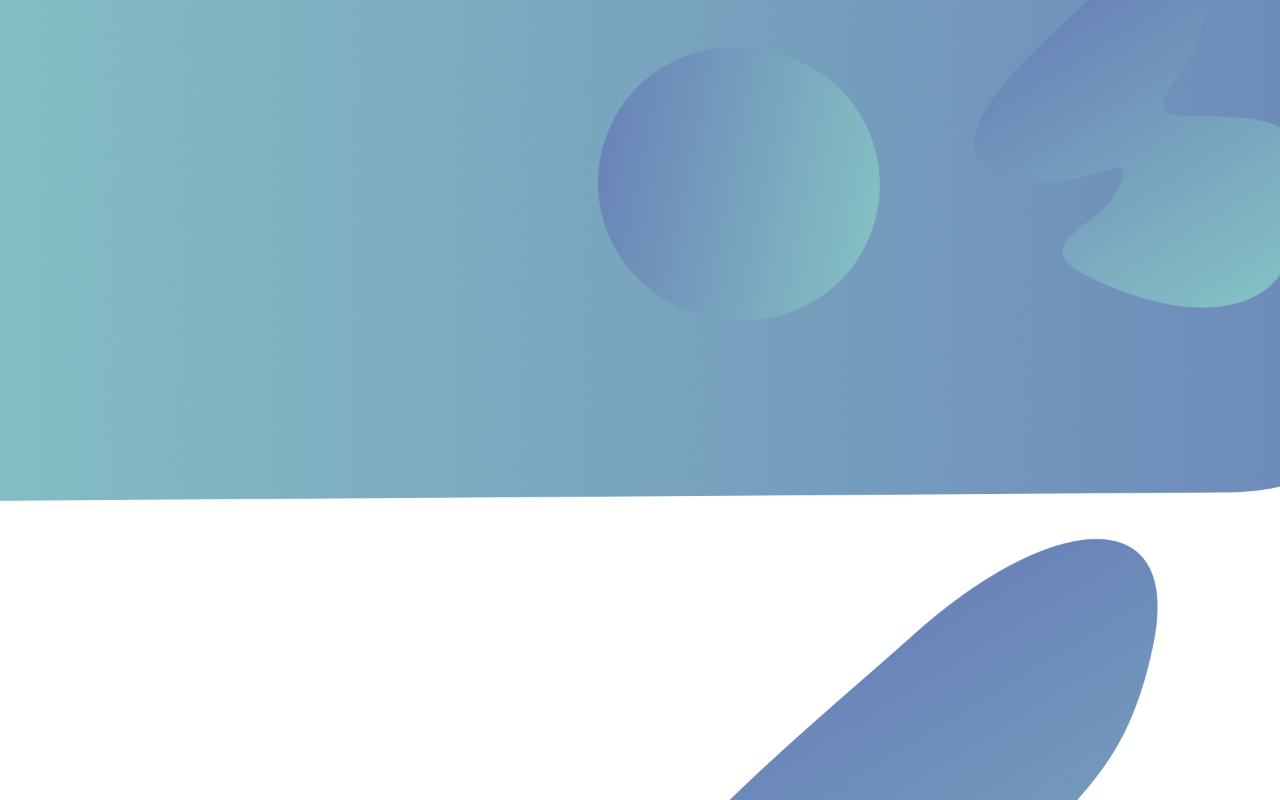
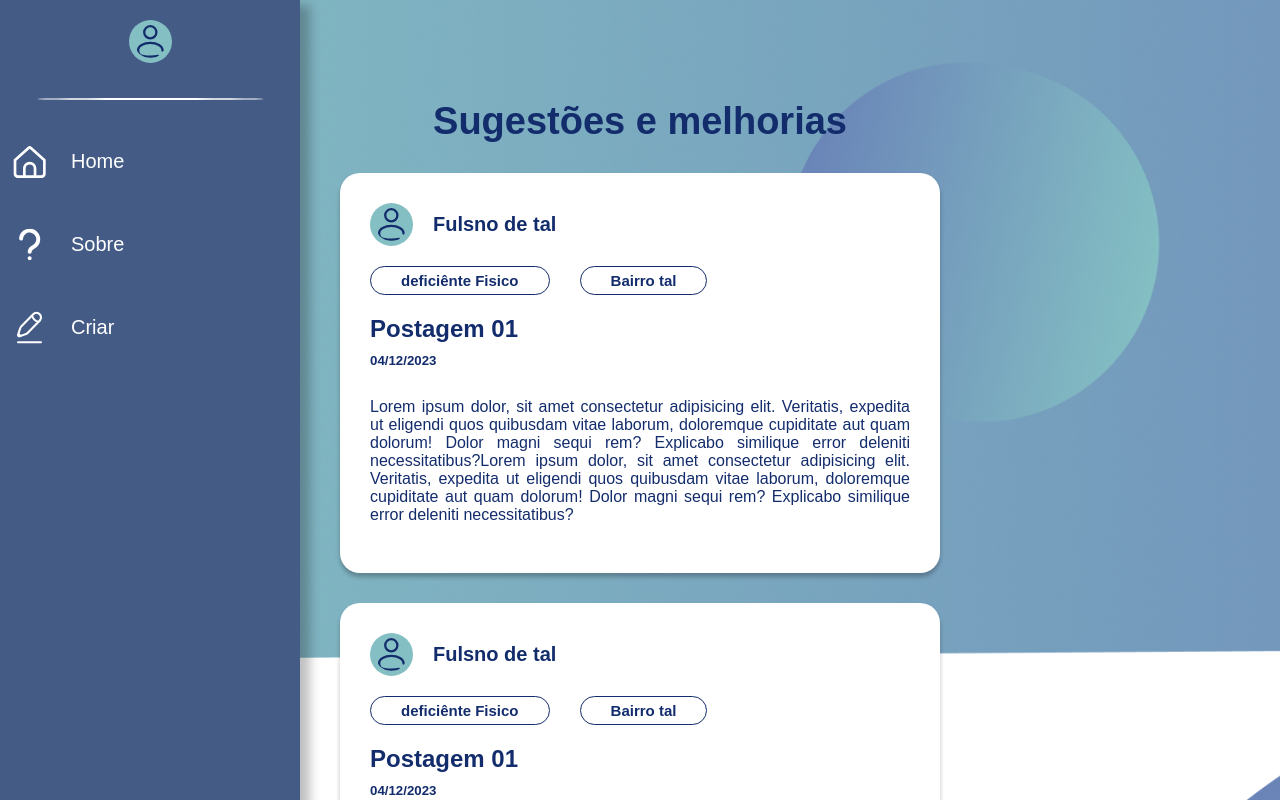
Before and after one commit to Deysehgfi/Projeto_CadAcel, a React (Vite) app in the folder FrontEnd/: page /HomeAdm in a window 1280 px wide. Before the commit this address had no page. Shown: the top 800 px of the page. Built offline with nearby package versions, Linux system fonts and the light colour scheme.

Commit message:
Estilização Section Relações e Melhorias finalizada

```diff
--- a/FrontEnd/src/App.jsx
+++ b/FrontEnd/src/App.jsx
@@ -1,6 +1,7 @@
 import { BrowserRouter, Routes, Route } from "react-router-dom";
 import Login from "./Pages/Login.jsx";
 import CriarForm from "./Pages/CriarForm.jsx";
+import HomeAdm from "./Pages/HomeAdm.jsx";
 
 
 const App = () => {
@@ -10,6 +11,7 @@ const App = () => {
         <Routes>
           <Route path='/' element={<Login />} />
           <Route path='/CriarForm' element={<CriarForm />} />
+          <Route path='/HomeAdm' element={<HomeAdm/>} />
         </Routes>
       </BrowserRouter>
     </>
--- /dev/null
+++ b/FrontEnd/src/Components/CardMelhorias/CardMelhorias.jsx
@@ -0,0 +1,27 @@
+import { ContainerCardMelhoria, ConteudoCard, NameUsuario, TipoDeficiencia, ContainerInfoUsuario, TituloPostagem, InfoPostagem, Local, InfoUsuario, DescricaoPostagem, DataPostagem, IconPerfil } from "../../styled/CardMelhorias.js";
+
+import iconPerfil from "../../public/Group.svg"
+
+const CardMelhorias = ({nameUser, deficiencia, local, titulopostagem, datapostagem, descricaopostagem}) => {
+    return (
+        <ContainerCardMelhoria>
+            <ConteudoCard>
+                <ContainerInfoUsuario>
+                    <IconPerfil src={iconPerfil} alt="Foto de perfi do Usuario" />
+                    <NameUsuario>{nameUser}</NameUsuario>
+                </ContainerInfoUsuario>
+                <InfoUsuario>
+                    <TipoDeficiencia>{deficiencia}</TipoDeficiencia>
+                    <Local>{local}</Local>
+                </InfoUsuario>
+                <InfoPostagem>
+                    <TituloPostagem>{titulopostagem}</TituloPostagem>
+                    <DataPostagem>{datapostagem}</DataPostagem>
+                    <DescricaoPostagem>{descricaopostagem}</DescricaoPostagem>
+                </InfoPostagem>
+            </ConteudoCard>
+        </ContainerCardMelhoria>
+    )
+}
+
+export default CardMelhorias;
--- /dev/null
+++ b/FrontEnd/src/Pages/HomeAdm.jsx
@@ -0,0 +1,16 @@
+import Header from "../Header/Header.jsx";
+import Footer from "../Footer/Footer.jsx";
+import SectionRelacoes from "../SectionRelacoes/SectionRelacoes.jsx";
+
+
+const HomeAdm = ()=>{
+    return(
+        <>
+        <Header/>
+        <SectionRelacoes/>
+        <Footer/>
+        </>
+    )
+}
+
+export default HomeAdm;
--- /dev/null
+++ b/FrontEnd/src/SectionRelacoes/SectionRelacoes.jsx
@@ -0,0 +1,17 @@
+import { SectionRElacoes, TituloSection, ContainerCards } from "../styled/SectionRelacoes.js";
+import CardMelhorias from "../Components/CardMelhorias/CardMelhorias.jsx";
+
+const SectionRelacoes = ({ nameUser, deficiencia, local, titulopostagem, datapostagem, descricaopostagem }) => {
+    return (
+        <SectionRElacoes>
+            <TituloSection>Sugestões e melhorias</TituloSection>
+            <ContainerCards>
+                <CardMelhorias nameUser="Fulsno de tal" deficiencia="deficiênte Fisico" local="Bairro tal" titulopostagem="Postagem 01" datapostagem="04/12/2023" descricaopostagem="Lorem ipsum dolor, sit amet consectetur adipisicing elit. Veritatis, expedita ut eligendi quos quibusdam vitae laborum, doloremque cupiditate aut quam dolorum! Dolor magni sequi rem? Explicabo similique error deleniti necessitatibus?Lorem ipsum dolor, sit amet consectetur adipisicing elit. Veritatis, expedita ut eligendi quos quibusdam vitae laborum, doloremque cupiditate aut quam dolorum! Dolor magni sequi rem? Explicabo similique error deleniti necessitatibus?" />
+                <CardMelhorias nameUser="Fulsno de tal" deficiencia="deficiênte Fisico" local="Bairro tal" titulopostagem="Postagem 01" datapostagem="04/12/2023" descricaopostagem="Lorem ipsum dolor, sit amet consectetur adipisicing elit. Veritatis, expedita ut eligendi quos quibusdam vitae laborum, doloremque cupiditate aut quam dolorum! Dolor magni sequi rem? Explicabo similique error deleniti necessitatibus?Lorem ipsum dolor, sit amet consectetur adipisicing elit. Veritatis, expedita ut eligendi quos quibusdam vitae laborum, doloremque cupiditate aut quam dolorum! Dolor magni sequi rem? Explicabo similique error deleniti necessitatibus?" /><CardMelhorias nameUser="Fulsno de tal" deficiencia="deficiênte Fisico" local="Bairro tal" titulopostagem="Postagem 01" datapostagem="04/12/2023" descricaopostagem="Lorem ipsum dolor, sit amet consectetur adipisicing elit. Veritatis, expedita ut eligendi quos quibusdam vitae laborum, doloremque cupiditate aut quam dolorum! Dolor magni sequi rem? Explicabo similique error deleniti necessitatibus?Lorem ipsum dolor, sit amet consectetur adipisicing elit. Veritatis, expedita ut eligendi quos quibusdam vitae laborum, doloremque cupiditate aut quam dolorum! Dolor magni sequi rem? Explicabo similique error deleniti necessitatibus?" />
+            </ContainerCards>
+        </SectionRElacoes>
+    )
+}
+
+
+export default SectionRelacoes;
--- /dev/null
+++ b/FrontEnd/src/styled/CardMelhorias.js
@@ -0,0 +1,107 @@
+import styled from "styled-components"
+
+
+export const Cores = {
+    Ciano: "#84bfc3",
+    AzulClaro: "#6e8db9",
+    AzulMedio: "#445b86",
+    AzulEscuro: "#132c6c",
+    Branco: "#ffffff",
+    Preto: "#262626",
+    cinza: "dddddd",
+    sombra: "rgba(0, 0, 0, 0.25)"
+}
+
+export const ContainerCardMelhoria = styled.div`
+display: flex;
+justify-content: center;
+background-color: ${Cores.Branco};
+width: 600px;
+height: 400px;
+border-radius: 20px;
+box-shadow: 0 4px 4px ${Cores.sombra};
+
+`
+
+
+
+export const ConteudoCard = styled.div`
+padding: 30px;
+display: flex;
+gap: 20px;
+flex-direction: column;
+justify-content: flex-start;
+align-items:start;
+`
+
+export const ContainerInfoUsuario = styled.div`
+display: flex;
+gap:20px;
+align-items: center;
+`
+
+export const InfoUsuario = styled.div`
+display: flex;
+gap: 30px;
+`
+
+export const InfoPostagem = styled.div`
+display: flex;
+flex-direction: column;
+align-items: flex-start;
+justify-content: flex-start;
+gap: 10px;
+`
+
+export const NameUsuario = styled.h2`
+font-family: Arial, Helvetica, sans-serif;
+color: ${Cores.AzulEscuro};
+font-size: 20px;
+`
+
+export const TipoDeficiencia = styled.h4`
+font-family: Arial, Helvetica, sans-serif;
+color: ${Cores.AzulEscuro};
+border: solid 1.5px ${Cores.AzulEscuro};
+border-radius: 20px;
+text-align: center;
+padding: 5px 30px;
+font-size: 15px;
+font-weight: 600;
+`
+
+
+export const Local = styled.h4`
+font-family: Arial, Helvetica, sans-serif;
+color: ${Cores.AzulEscuro};
+border: solid 1.5px ${Cores.AzulEscuro};
+border-radius: 20px;
+text-align: center;
+padding: 5px 30px;
+font-size: 15px;
+font-weight: 600;
+`
+
+export const TituloPostagem = styled.h2`
+font-family: Arial, Helvetica, sans-serif;
+color: ${Cores.AzulEscuro};
+`
+export const DataPostagem = styled.h5`
+font-family: Arial, Helvetica, sans-serif;
+color: ${Cores.AzulEscuro};
+`
+
+export const DescricaoPostagem = styled.p`
+font-family: Arial, Helvetica, sans-serif;
+color: ${Cores.AzulEscuro};
+padding-top: 20px;
+text-align: justify;
+`
+
+export const IconPerfil = styled.img`
+width: 33px;
+height: 33px;
+background-color: ${Cores.Ciano};
+border-radius: 50%;
+padding: 5px;
+`
--- /dev/null
+++ b/FrontEnd/src/styled/SectionRelacoes.js
@@ -0,0 +1,39 @@
+import styled from "styled-components"
+
+
+export const Cores = {
+    Ciano: "#84bfc3",
+    AzulClaro: "#6e8db9",
+    AzulMedio: "#445b86",
+    AzulEscuro: "#132c6c",
+    Branco: "#ffffff",
+    Preto: "#262626",
+    cinza: "dddddd",
+    sombra:"rgba(0, 0, 0, 0.25)"
+}
+
+export const SectionRElacoes = styled.section`
+display: flex;
+flex-direction: column;
+justify-content: center;
+flex-wrap: wrap;
+gap: 30px;
+align-items: center;
+padding-top: 100px;
+padding-bottom: 100px;
+`
+export const ContainerCards = styled.div`
+display: flex;
+flex-direction: column;
+justify-content: center;
+flex-wrap: wrap;
+gap: 30px;
+align-items: center;
+`
+
+export const TituloSection = styled.h1`
+color: ${Cores.AzulEscuro};
+font-family: Arial, Helvetica, sans-serif;
+text-align: center;
+font-size: 38px;
+`
```
